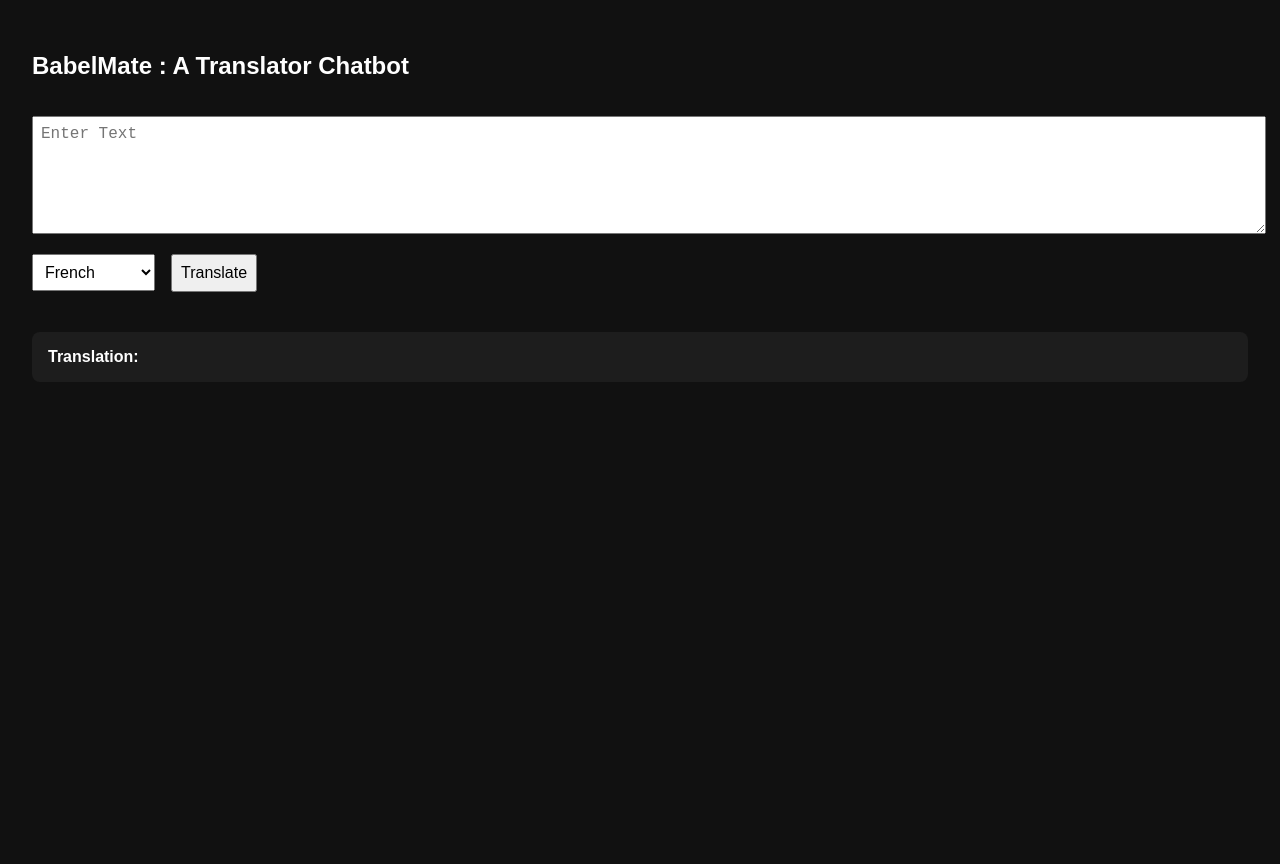
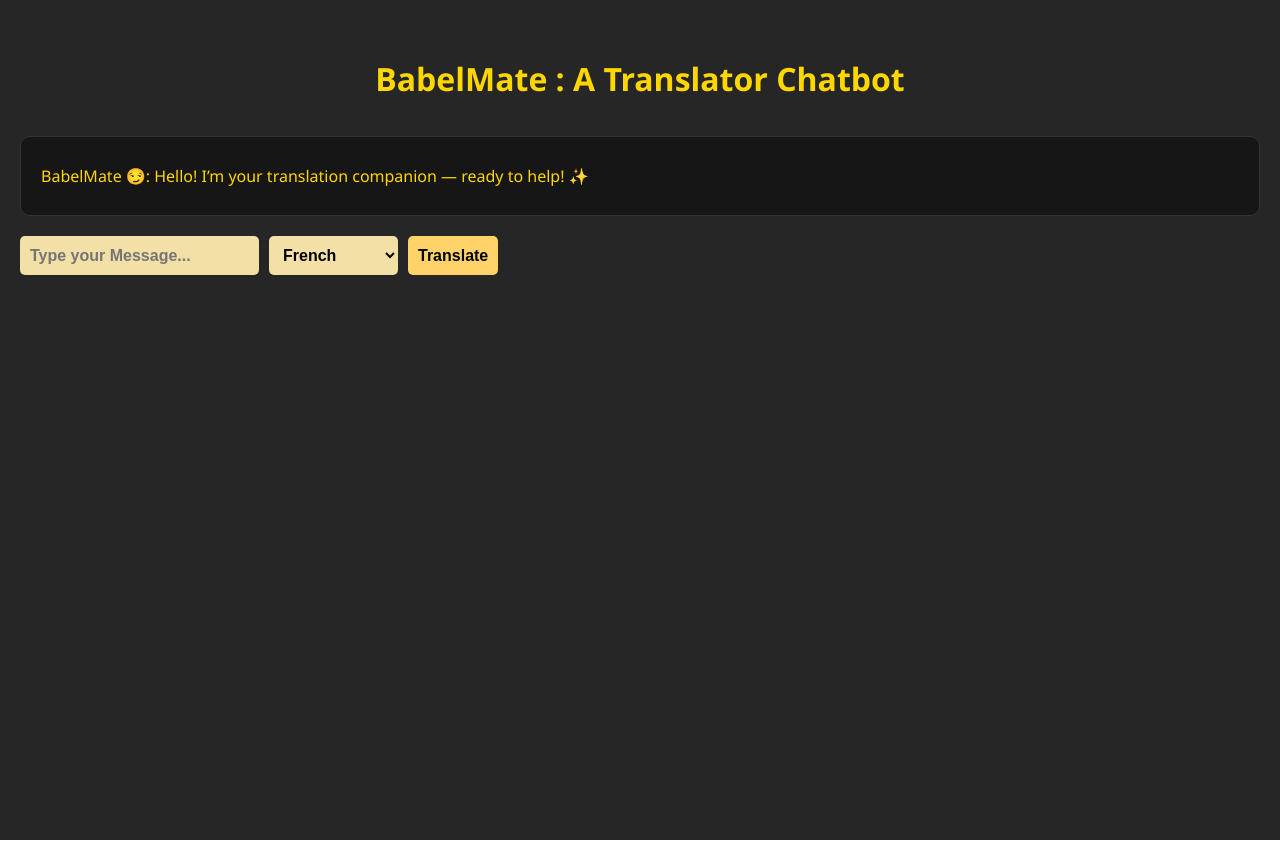
Before and after one commit to ShwethaGayathri/BabelMate, a React (Create React App) app in the folder frontend/: page / in a window 1280 px wide. After the commit the page ends 840 px from the top, so only its background shows below. Built offline with nearby package versions, Linux system fonts and the light colour scheme.

Commit message:
Added conversation structure

```diff
--- a/frontend/src/App.css
+++ b/frontend/src/App.css
@@ -1,28 +1,67 @@
-.app {
-  padding: 2rem;
-  background: #111;
-  color: #fff;
-  font-family: sans-serif;
-  min-height: 100vh;
+/* App.css */
+.heading{
+  padding: 10px;
+  font-size: 2rem;
+  font-weight: bold;
+  color: #ffd700;
+  text-align: center;
+
 }
 
-textarea {
-  width: 100%;
-  height: 100px;
-  margin-top: 1rem;
-  padding: 0.5rem;
-  font-size: 16px;
+.app-container {
+  padding: 20px;
+  color: white;
+  background: rgba(0, 0, 0, 0.85);
+  min-height: 100vh;
+  font-family: 'Segoe UI', sans-serif;
 }
 
-select, button {
-  margin: 1rem 1rem 1rem 0;
-  padding: 0.5rem;
-  font-size: 16px;
+.chat-window {
+  background-color: rgba(20, 20, 20, 0.9);
+  border: 1px solid #333;
+  padding: 20px;
+  border-radius: 10px;
+  max-height: 60vh;
+  overflow-y: auto;
+  margin-bottom: 20px;
 }
 
-.output {
-  margin-top: 1.5rem;
-  background-color: rgba(255, 255, 255, 0.05);
-  padding: 1rem;
-  border-radius: 8px;
+.user-msg {
+  color: #00e0ff;
+  margin: 8px 0;
 }
+
+.bot-msg {
+  color: #ffd700;
+  margin: 8px 0;
+}
+
+.controls {
+  display: flex;
+  gap: 10px;
+}
+
+input, select, button {
+  padding: 10px;
+  font-size: 1rem;
+  border: none;
+  border-radius: 5px;
+  background-color: #f3e0a6;
+  font-weight: bold;
+  color: #000;
+}
+
+button {
+  background-color: #ffd369;
+  color: #000;
+  font-weight: bold;
+  padding: 10px;
+  border: none;
+  border-radius: 5px;
+  cursor: pointer;
+  transition: 0.2s ease;
+}
+
+button:hover {
+  background-color: #ffc107;
+}
--- a/frontend/src/App.jsx
+++ b/frontend/src/App.jsx
@@ -3,32 +3,59 @@ import React,{useState} from 'react';
 import axios from "axios"
 
 function App() {
-  const [text,setText] = useState("");
-  const [targetLang,setTargetLang] = useState("");
-  const[translated,setTranslated] = useState("");
+  const [input,setInput] = useState("");
+  const [targetLang,setTargetLang] = useState("fr");
+  const[messages,setMessages] = useState(["BabelMate 😏: Hello! I’m your translation companion — ready to help! ✨"]);
+  const [languageLabel,setLanguageLabel] = useState("");
+
+  const languageMap = {
+    fr : 'French',
+    de: 'German',
+    hi: 'Hindi',
+    es: 'Spanish',
+    zh: 'Chinese',
+    ar: 'Arabic',
+    jap: 'Japanese',
+    vi: 'Vietnamese',
+
+  }
 
   const handleTranslate = async() =>{
+    if(!input.trim()) return;
+
+    const userMessage = `You 🥰: ${input}`;
+    setMessages((prev) => [...prev,userMessage])
     try{
       const res =  await axios.post("http://localhost:8000/translate",{
-        text,
+        text: input,
         target_lang: targetLang,
         model: "huggingface",
       });
-      setTranslated(res.data.translated_text);
+      const langLabel = languageMap[targetLang];
+      setLanguageLabel(langLabel);
+      const translatedText = res.data.translated_text;
+      const botMessage = `BabelMate 😏 [Translated to ${langLabel}] : ${translatedText}`
+      setMessages((prev) => [...prev, botMessage]);
     }catch(error){
-      console.error(error);
+      setMessages((prev) => [...prev,"BabelMate 😏: Failed To Translate."])
     }
+
+    setInput("")
   };
 
   return (
-    <div className='app'>
-      <h2>BabelMate : A Translator Chatbot</h2>
-      <textarea
-      placeholder='Enter Text'
-      value= {text}
-      onChange={(e) => setText(e.target.value)}
-      />
-      <select value={targetLang} onChange={(e) =>setTargetLang(e.target.value)}>
+    <div className='app-container'>
+      <h2 className='heading'>BabelMate : A Translator Chatbot</h2>
+       <div className='chat-window'>
+        {messages.map((msg,idx) => (
+          <p key = {idx} className={msg.startsWith("You") ? "user-msg" :"bot-msg"}>
+            {msg}
+          </p>
+        ))}
+       </div>
+       <div className='controls'>
+        <input type='text' value={input} placeholder='Type your Message...' onChange={(e) => setInput(e.target.value)} />
+        <select value={targetLang} onChange={(e) =>setTargetLang(e.target.value)}>
         <option value="fr">French</option>
         <option value="de">German</option>
         <option value="es">Spanish</option>
@@ -40,9 +67,7 @@ function App() {
         <option value="vi">Vietnamese</option>
       </select>
       <button onClick={handleTranslate}>Translate</button>
-      <div className='output'>
-        <strong>Translation:</strong> {translated}
-      </div>
+     </div>
     </div>
   );
 
```
